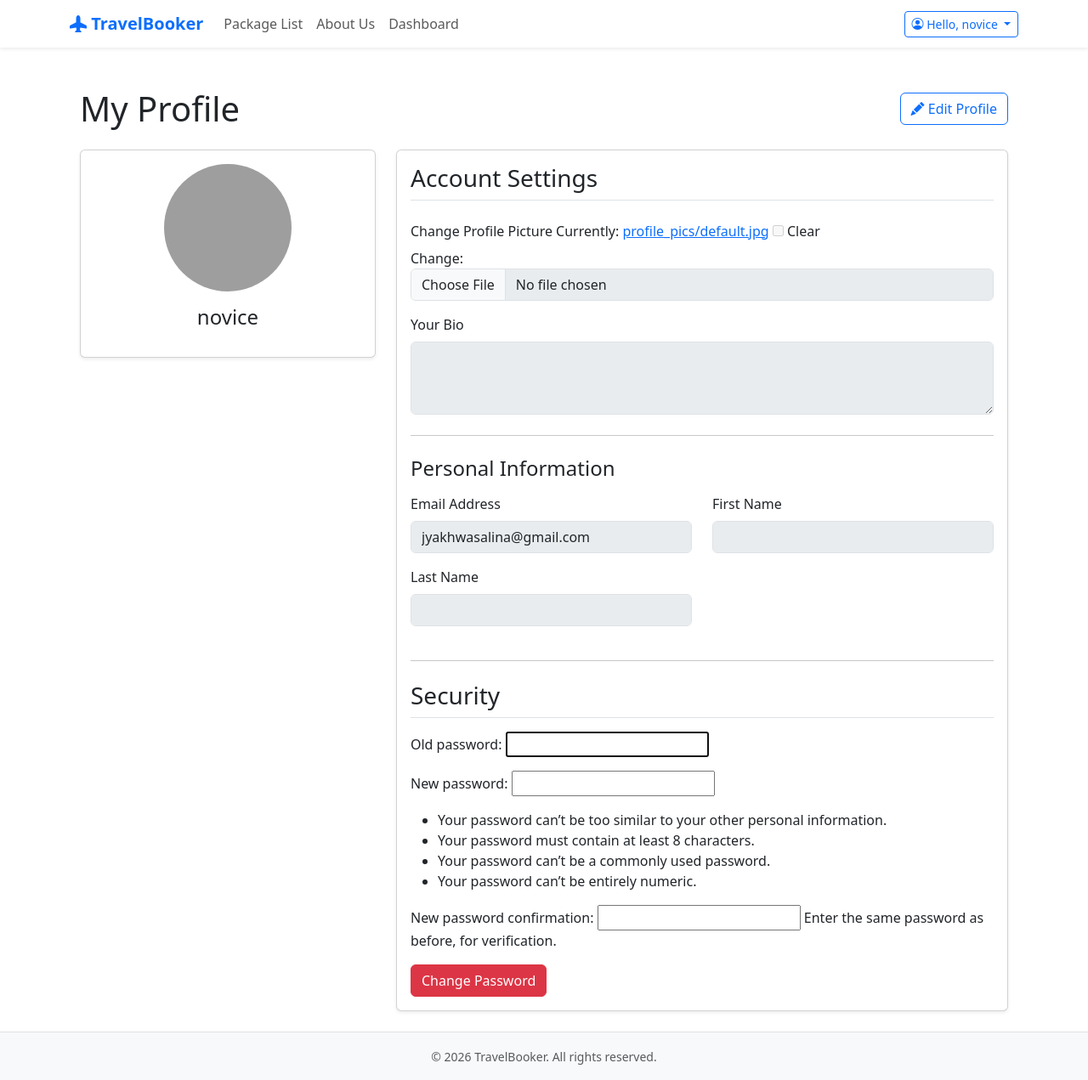
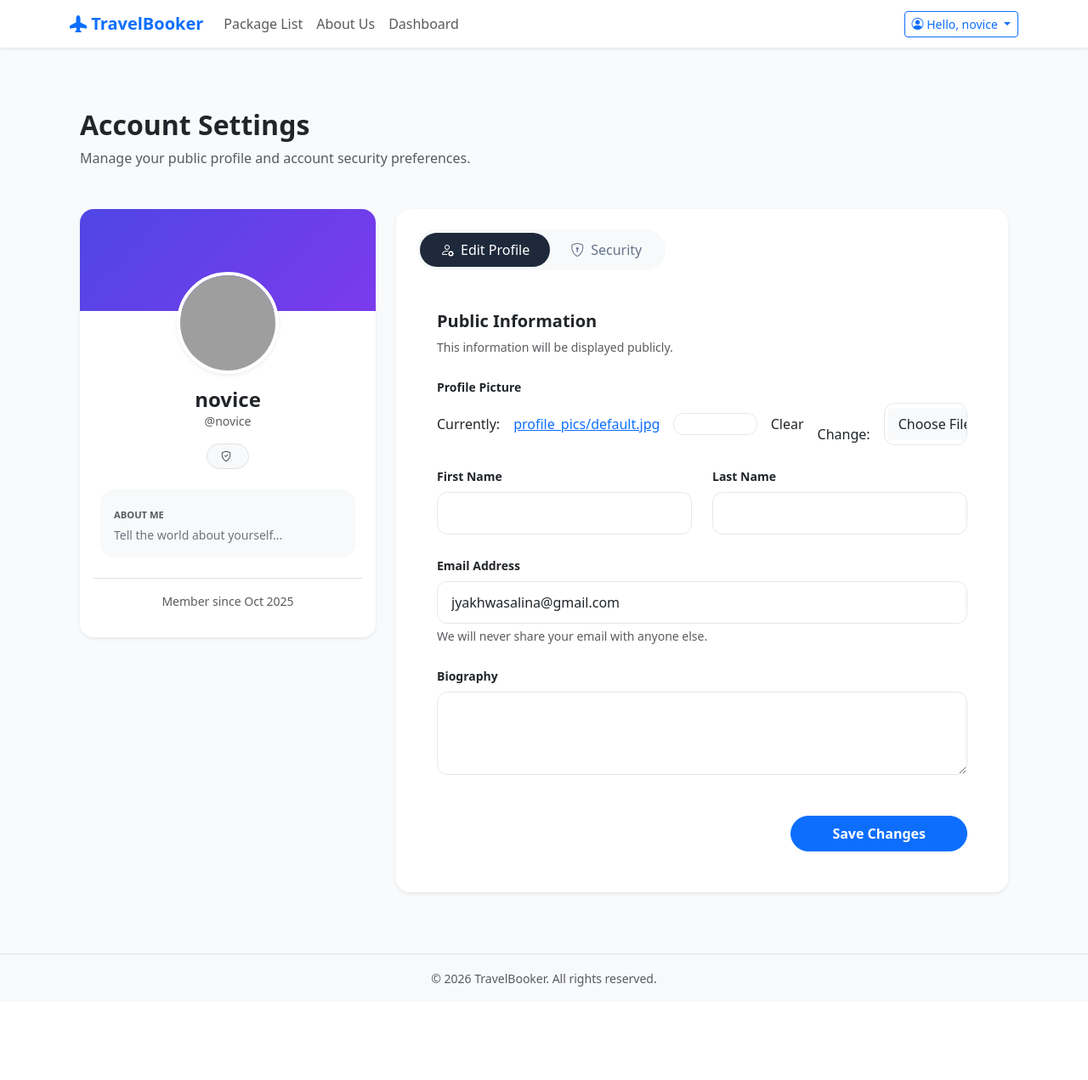
Before and after one commit to salinajyakhwa/FYP, a Django app: page /profile/ in a window 1280 px wide. Shown: the whole page at 85% size. After the commit the page ends 1161 px from the top, so only its background shows below. Run offline with Django 5.2, Linux system fonts and the light colour scheme; a user stored in the database is signed in; data comes from the database, SQL or seed files in the repository; parts of the project's set-up code (start-up, migrations or seed data) failed here and were passed over; some libraries are stand-ins or nearby versions; grey boxes are pictures that could not be loaded.

Commit message:
Edit profile picture page updated

```diff
--- a/main/templates/main/profile.html
+++ b/main/templates/main/profile.html
@@ -1,118 +1,221 @@
 {% extends "base.html" %}
 {% load static %}
 
-{% block title %}My Profile{% endblock %}
+{% block title %}Settings | {{ user.username }}{% endblock %}
 
 {% block content %}
-<div class="container mt-4">
-    <div class="d-flex justify-content-between align-items-center mb-4">
-        <h1 class="mb-0">My Profile</h1>
-        <button id="edit-profile-btn" class="btn btn-outline-primary">
-            <i class="bi bi-pencil-fill"></i> Edit Profile
-        </button>
+<!-- Optional: Add Bootstrap Icons via CDN if not in base.html -->
+<link rel="stylesheet" href="https://cdn.jsdelivr.net/npm/bootstrap-icons@1.11.1/font/bootstrap-icons.css">
+
+<style>
+    :root {
+        --profile-gradient: linear-gradient(135deg, #4f46e5 0%, #7c3aed 100%);
+    }
+
+    body { background-color: #f8fafc; }
+
+    .profile-card { transition: transform 0.2s ease; }
+
+    /* Elegant Form Styling */
+    .form-control, .form-select {
+        border: 1px solid #e2e8f0;
+        padding: 0.75rem 1rem;
+        border-radius: 0.75rem;
+        transition: all 0.2s;
+    }
+
+    .form-control:focus {
+        border-color: #6366f1;
+        box-shadow: 0 0 0 4px rgba(99, 102, 241, 0.1);
+    }
+
+    .nav-pills .nav-link {
+        color: #64748b;
+        font-weight: 500;
+        transition: all 0.3s;
+    }
+
+    .nav-pills .nav-link.active {
+        background-color: #1e293b;
+        color: white;
+    }
+
+    .profile-img-container {
+        position: relative;
+        display: inline-block;
+    }
+
+    .profile-img-edit-icon {
+        position: absolute;
+        bottom: 5px;
+        right: 5px;
+        background: white;
+        border-radius: 50%;
+        padding: 5px;
+        box-shadow: 0 2px 10px rgba(0,0,0,0.1);
+        cursor: pointer;
+    }
+</style>
+
+<div class="container py-5">
+    <!-- Breadcrumb/Header -->
+    <div class="mb-5">
+        <h2 class="fw-bold text-dark">Account Settings</h2>
+        <p class="text-muted">Manage your public profile and account security preferences.</p>
     </div>
 
-    <div class="row">
-        <!-- Left Column: Profile Picture -->
+    <!-- Django Messages (Success/Error Alerts) -->
+    {% if messages %}
+        {% for message in messages %}
+            <div class="alert alert-{{ message.tags }} alert-dismissible fade show rounded-4 shadow-sm" role="alert">
+                {{ message }}
+                <button type="button" class="btn-close" data-bs-dismiss="alert" aria-label="Close"></button>
+            </div>
+        {% endfor %}
+    {% endif %}
+
+    <div class="row g-4">
+        <!-- LEFT PANEL: PREVIEW -->
         <div class="col-lg-4">
-            <div class="card shadow-sm mb-4">
-                <div class="card-body text-center">
+            <div class="card border-0 shadow-sm rounded-4 overflow-hidden profile-card">
+                <!-- Cover Image -->
+                <div style="height: 120px; background: var(--profile-gradient);"></div>
+
+                <div class="card-body text-center pt-0">
+                    <div class="profile-img-container" style="margin-top:-60px;">
                         <img src="{{ user.userprofile.profile_picture.url }}"
-                         alt="{{ user.username }}'s profile picture"
-                         class="img-fluid rounded-circle mb-3"
-                         style="width: 150px; height: 150px; object-fit: cover;">
-                    <h4 class="card-title">{{ user.username }}</h4>
-                    <p class="text-muted">{{ user.userprofile.get_role_display }}</p>
+                             class="rounded-circle border border-4 border-white shadow-sm"
+                             style="width:120px;height:120px;object-fit:cover;">
+                    </div>
+
+                    <div class="mt-3">
+                        <h4 class="fw-bold mb-0">{{ user.get_full_name|default:user.username }}</h4>
+                        <p class="text-muted small">@{{ user.username }}</p>
+                    </div>
+
+                    <div class="d-flex justify-content-center gap-2 mb-4">
+                        <span class="badge bg-light text-dark border px-3 py-2 rounded-pill">
+                            <i class="bi bi-shield-check me-1"></i> {{ user.userprofile.get_role_display }}
+                        </span>
+                    </div>
+
+                    <div class="text-start bg-light p-3 rounded-4 mx-2">
+                        <label class="small text-uppercase text-muted fw-bold mb-1" style="font-size: 0.7rem;">About Me</label>
+                        <p class="small mb-0 text-secondary">
+                            {{ user.userprofile.bio|default:"Tell the world about yourself..." }}
+                        </p>
+                    </div>
+
+                    <div class="mt-4 pt-3 border-top">
+                        <p class="text-muted small">Member since {{ user.date_joined|date:"M Y" }}</p>
+                    </div>
                 </div>
             </div>
         </div>
 
-        <!-- Right Column: Forms -->
+        <!-- RIGHT PANEL: EDIT FORMS -->
         <div class="col-lg-8">
-            <div class="card shadow-sm">
-                <div class="card-body">
-                    <form id="profile-form" method="post" enctype="multipart/form-data">
+            <div class="card border-0 shadow-sm rounded-4">
+                <div class="card-header bg-transparent border-0 p-4 pb-0">
+                    <ul class="nav nav-pills p-1 bg-light rounded-pill d-inline-flex" role="tablist">
+                        <li class="nav-item">
+                            <button class="nav-link active rounded-pill px-4" data-bs-toggle="tab" data-bs-target="#edit">
+                                <i class="bi bi-person-gear me-2"></i>Edit Profile
+                            </button>
+                        </li>
+                        <li class="nav-item">
+                            <button class="nav-link rounded-pill px-4" data-bs-toggle="tab" data-bs-target="#security">
+                                <i class="bi bi-shield-lock me-2"></i>Security
+                            </button>
+                        </li>
+                    </ul>
+                </div>
+
+                <div class="card-body p-4 p-md-5">
+                    <div class="tab-content">
+
+                        <!-- TAB: EDIT PROFILE -->
+                        <div class="tab-pane fade show active" id="edit">
+                            <div class="mb-4">
+                                <h5 class="fw-bold">Public Information</h5>
+                                <p class="text-muted small">This information will be displayed publicly.</p>
+                            </div>
+
+                            <form method="post" enctype="multipart/form-data">
                                 {% csrf_token %}
 
-                        <fieldset id="profile-fieldset" disabled>
-                            <h3 class="mb-4 border-bottom pb-2">Account Settings</h3>
-
-                            <!-- Profile Picture Upload -->
-                            <div class="mb-3">
-                                <label for="id_profile_picture" class="form-label">Change Profile Picture</label>
+                                <div class="row g-4">
+                                    <div class="col-12">
+                                        <label class="form-label fw-semibold small">Profile Picture</label>
+                                        <div class="d-flex align-items-center gap-3">
                                             {{ profile_form.profile_picture }}
                                         </div>
+                                    </div>
 
-                            <!-- Bio -->
-                            <div class="mb-3">
-                                <label for="id_bio" class="form-label">Your Bio</label>
+                                    <div class="col-md-6">
+                                        <label class="form-label fw-semibold small">First Name</label>
+                                        {{ user_form.first_name }}
+                                    </div>
+
+                                    <div class="col-md-6">
+                                        <label class="form-label fw-semibold small">Last Name</label>
+                                        {{ user_form.last_name }}
+                                    </div>
+
+                                    <div class="col-12">
+                                        <label class="form-label fw-semibold small">Email Address</label>
+                                        {{ user_form.email }}
+                                        <div class="form-text text-muted">We will never share your email with anyone else.</div>
+                                    </div>
+
+                                    <div class="col-12">
+                                        <label class="form-label fw-semibold small">Biography</label>
                                         {{ profile_form.bio }}
                                     </div>
+                                </div>
 
-                            <hr class="my-4">
-
-                            <h4 class="mb-3">Personal Information</h4>
-                            <!-- User Info Fields -->
-                            <div class="row">
-                                <div class="col-md-6 mb-3">
-                                    <label for="id_email" class="form-label">Email Address</label>
-                                    {{ user_form.email }}
-                                </div>
-                                <div class="col-md-6 mb-3">
-                                    <label for="id_first_name" class="form-label">First Name</label>
-                                    {{ user_form.first_name }}
-                                </div>
-                                <div class="col-md-6 mb-3">
-                                    <label for="id_last_name" class="form-label">Last Name</label>
-                                    {{ user_form.last_name }}
-                                </div>
-                            </div>
-                        </fieldset>
-
-                        <div id="form-actions" class="mt-3" style="display: none;">
-                            <button type="submit" name="update_profile" class="btn btn-primary">Save Changes</button>
-                            <button type="button" id="cancel-edit-btn" class="btn btn-secondary">Cancel</button>
+                                <div class="mt-5 d-flex justify-content-end">
+                                    <button type="submit" name="update_profile" class="btn btn-primary px-5 py-2 rounded-pill fw-bold">
+                                        Save Changes
+                                    </button>
                                 </div>
                             </form>
+                        </div>
 
-                    <hr class="my-4">
+                        <!-- TAB: SECURITY -->
+                        <div class="tab-pane fade" id="security">
+                            <div class="mb-4">
+                                <h5 class="fw-bold text-danger">Security & Access</h5>
+                                <p class="text-muted small">Update your password to keep your account secure.</p>
+                            </div>
 
-                    <h3 class="mb-3 border-bottom pb-2">Security</h3>
-                    <form method="post">
+                            <form method="post" class="bg-light p-4 rounded-4">
                                 {% csrf_token %}
-                        <div class="mb-3">
+
+                                <div class="vstack gap-3">
                                     {{ pass_form.as_p }}
                                 </div>
-                        <button type="submit" name="change_password" class="btn btn-danger">Change Password</button>
+
+                                <div class="mt-4 d-flex justify-content-end">
+                                    <button type="submit" name="change_password" class="btn btn-outline-danger px-5 py-2 rounded-pill fw-bold">
+                                        Update Password
+                                    </button>
+                                </div>
                             </form>
+                        </div>
+
                     </div>
                 </div>
             </div>
         </div>
     </div>
-{% endblock %}
+</div>
 
-{% block scripts %}
 <script>
-document.addEventListener('DOMContentLoaded', function () {
-    const editBtn = document.getElementById('edit-profile-btn');
-    const cancelBtn = document.getElementById('cancel-edit-btn');
-    const fieldset = document.getElementById('profile-fieldset');
-    const formActions = document.getElementById('form-actions');
-
-    editBtn.addEventListener('click', function () {
-        fieldset.disabled = false;
-        formActions.style.display = 'block';
-        editBtn.style.display = 'none';
-    });
-
-    cancelBtn.addEventListener('click', function () {
-        fieldset.disabled = true;
-        formActions.style.display = 'none';
-        editBtn.style.display = 'block';
-        // Optional: Reset form to initial values if you want to discard changes
-        document.getElementById('profile-form').reset();
-    });
+    // Personalize Django's default input styling
+    document.querySelectorAll('input, textarea, select').forEach(el => {
+        el.classList.add('form-control');
     });
 </script>
+
 {% endblock %}
```
Lines whose indentation alone changed are shown as unchanged.
